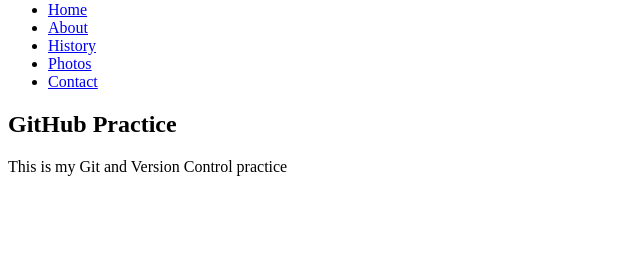
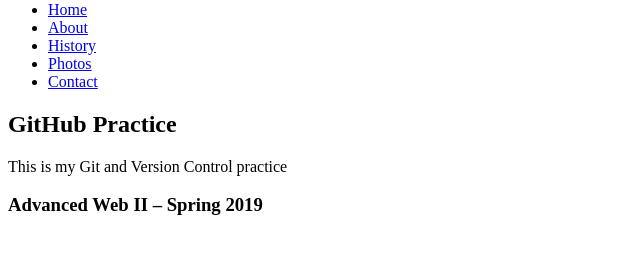
Before and after one commit to marissaculbreth/assignment6-culbreth-marissa, a plain HTML site: page m1-culbreth-marissa-master/index.html in a window 1280 px wide. Shown: the part 79-332 px from the top of the page, without its empty margins (0-640 px from the left). Drawn offline with Linux system fonts and the light colour scheme.

Commit message:
Add footer content

```diff
--- a/m1-culbreth-marissa-master/index.html
+++ b/m1-culbreth-marissa-master/index.html
@@ -31,6 +31,7 @@
     </main>
 
     <footer>
+      <h3>Advanced Web II – Spring 2019</h3>
     </footer>
 
   </body>
```
